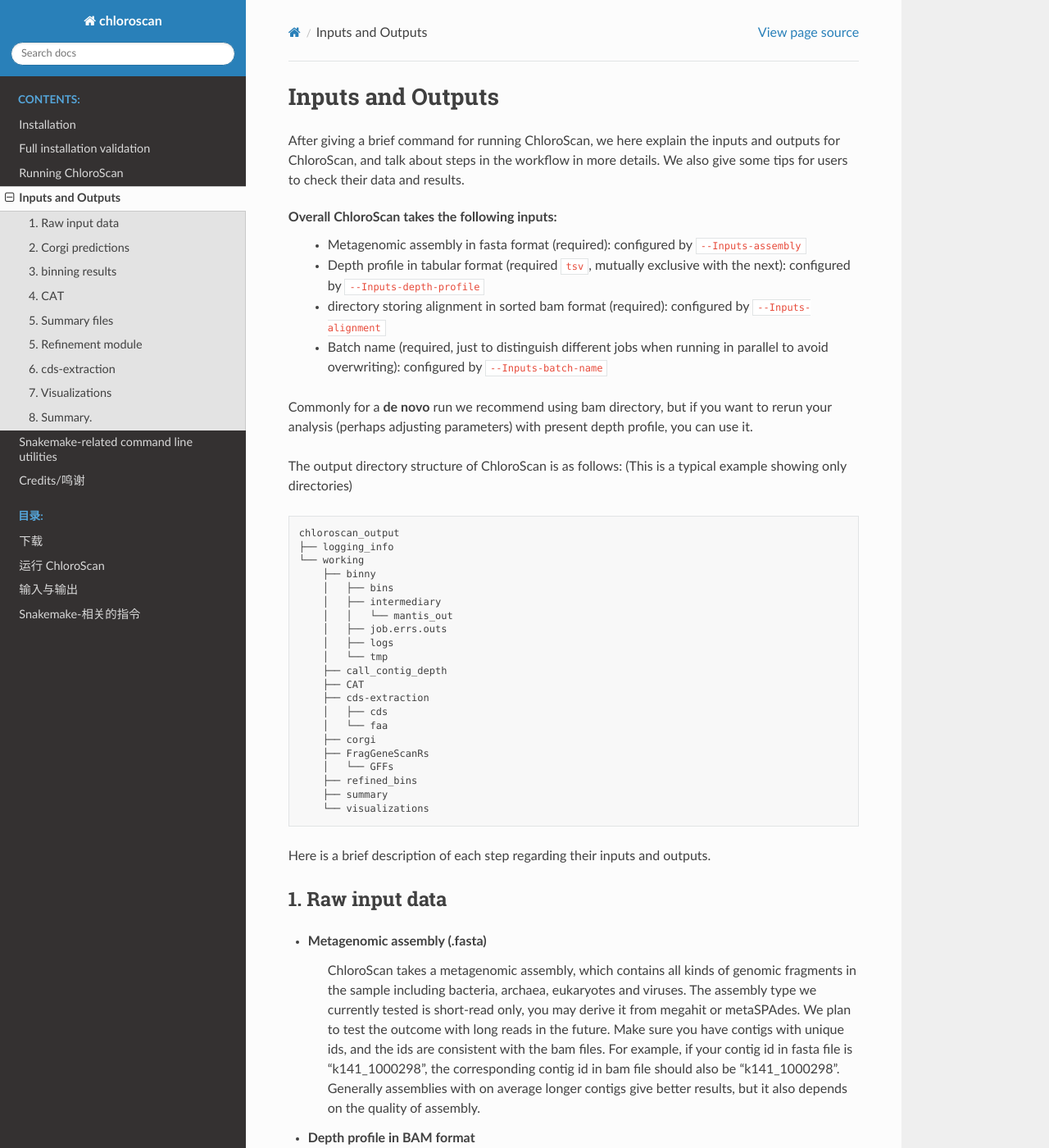
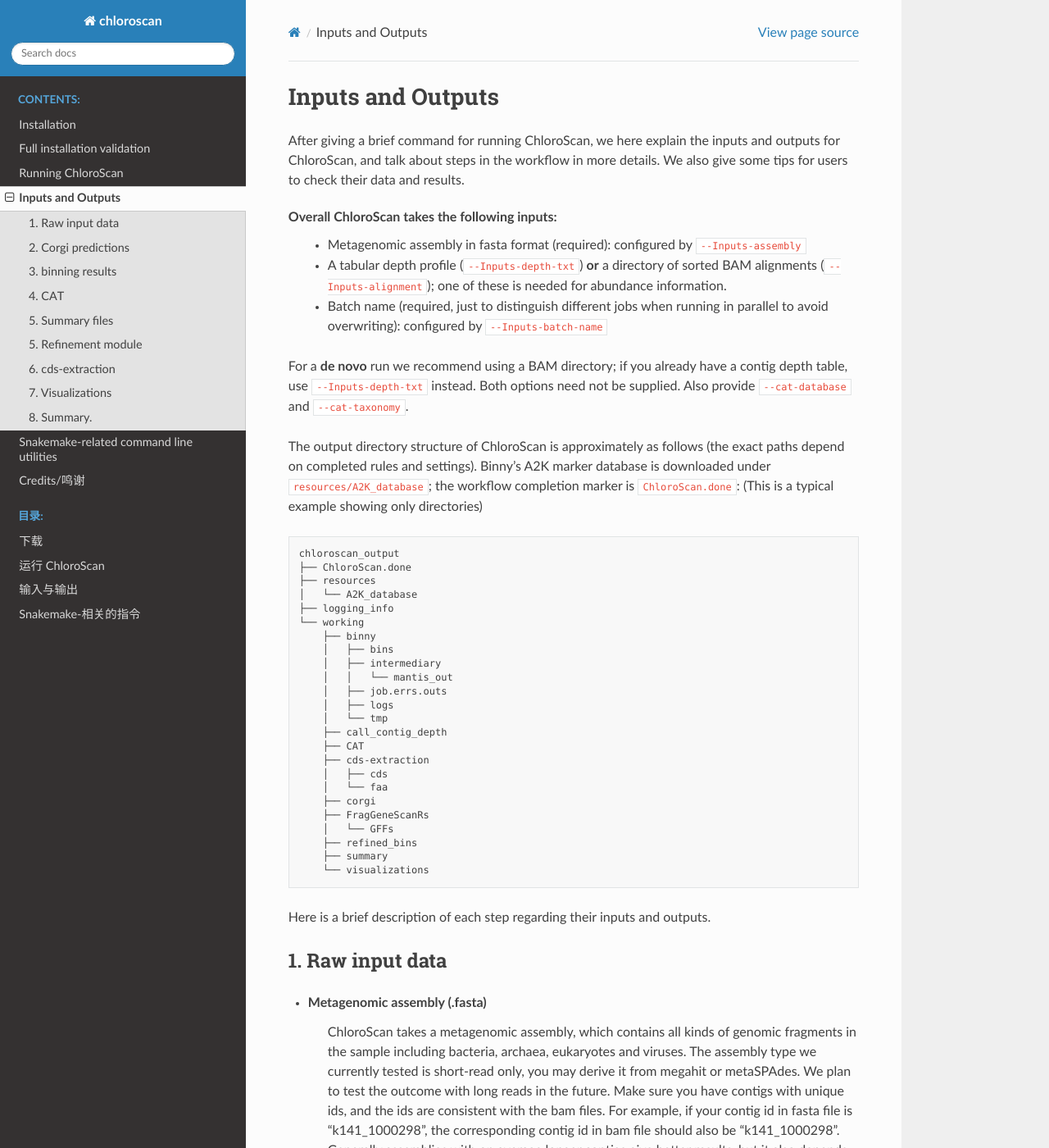
Before and after one commit to Andyargueasae/chloroscan, a Sphinx documentation site: the page built from docs/source/main/inputs_and_outputs.rst, in a window 1280 px wide and 1400 px high. Shown: the whole window at 82% size. Built offline with Sphinx 7.4.7 and the Read the Docs theme 3.1.0, drawn with Linux system fonts in a browser that asks for light colours; some of the changed text lies outside the part shown.

Commit message:
docs: reconcile CLI flags, defaults, and install guidance

```diff
--- a/docs/source/main/inputs_and_outputs.rst
+++ b/docs/source/main/inputs_and_outputs.rst
@@ -6,18 +6,20 @@
 
 Overall ChloroScan takes the following inputs:
     - Metagenomic assembly in fasta format (required): configured by ``--Inputs-assembly``
-    - Depth profile in tabular format (required ``tsv``, mutually exclusive with the next): configured by ``--Inputs-depth-profile``
-    - directory storing alignment in sorted bam format (required): configured by ``--Inputs-alignment``
+    - A tabular depth profile (``--Inputs-depth-txt``) **or** a directory of sorted BAM alignments (``--Inputs-alignment``); one of these is needed for abundance information.
     - Batch name (required, just to distinguish different jobs when running in parallel to avoid overwriting): configured by ``--Inputs-batch-name``
 
-Commonly for a **de novo** run we recommend using bam directory, but if you want to rerun your analysis (perhaps adjusting parameters) with present depth profile, you can use it.
+For a **de novo** run we recommend using a BAM directory; if you already have a contig depth table, use ``--Inputs-depth-txt`` instead. Both options need not be supplied. Also provide ``--cat-database`` and ``--cat-taxonomy``.
 
-The output directory structure of ChloroScan is as follows:
+The output directory structure of ChloroScan is approximately as follows (the exact paths depend on completed rules and settings). Binny's A2K marker database is downloaded under ``resources/A2K_database``; the workflow completion marker is ``ChloroScan.done``:
 (This is a typical example showing only directories)
 
 .. code-block::
 
     chloroscan_output
+    ├── ChloroScan.done
+    ├── resources
+    │   └── A2K_database
     ├── logging_info
     └── working
         ├── binny
```
Also changed, not shown: other parts of docs/source/main/inputs_and_outputs.rst (+3 -3 lines).
